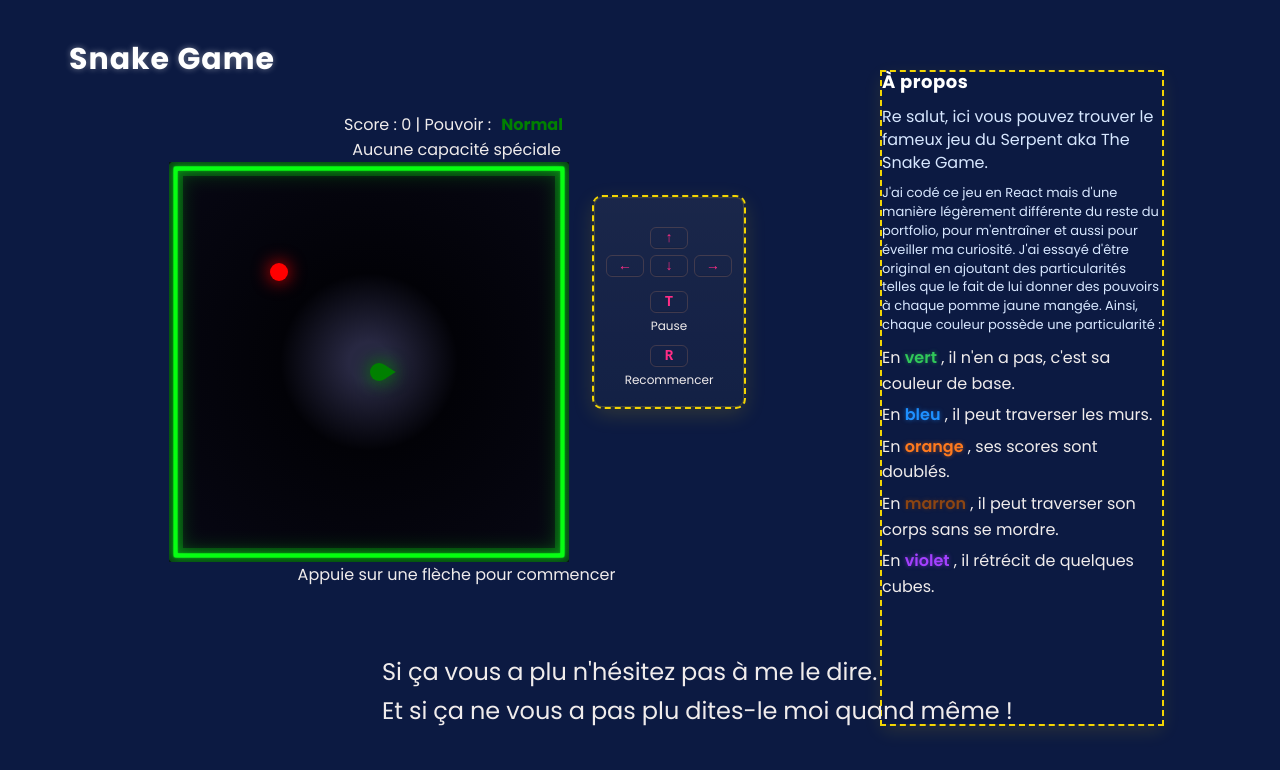
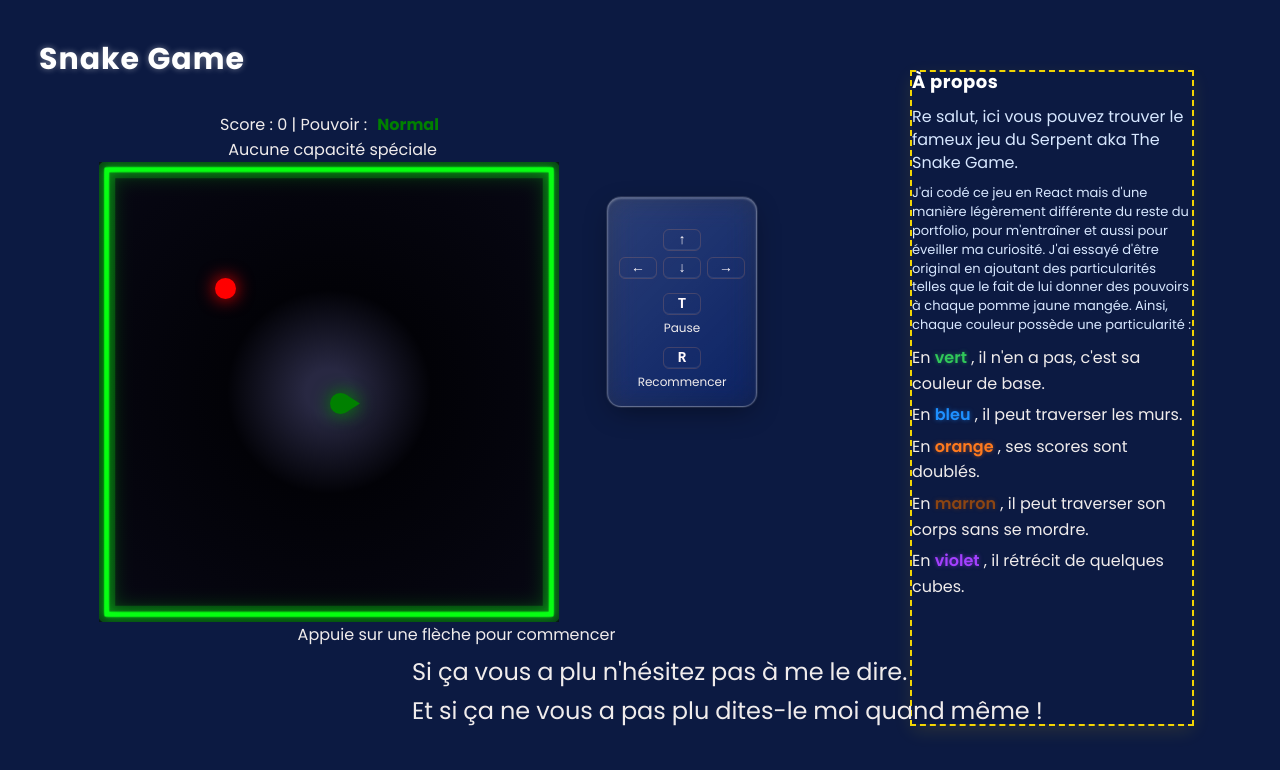
Before and after one commit to Walie-Matthieu/snake-game, a Next.js app: page / in a window 1280 px wide. Shown: the top 770 px of the page. Built offline with nearby package versions, Linux system fonts and the light colour scheme.

Commit message:
score changes

```diff
--- a/app/components/SnakeGame.tsx
+++ b/app/components/SnakeGame.tsx
@@ -107,7 +107,7 @@ export default function SnakeGame({
   // Met à jour la taille du canvas selon la taille de la fenêtre
   useEffect(() => {
     function handleResize() {
-      const size = Math.min(window.innerWidth * 0.9, 400);
+      const size = Math.min(window.innerWidth * 0.9, 460); // taille du Canva, aka boite du Snake
       setCanvasSize(size);
     }
     handleResize();
@@ -793,8 +793,12 @@ export default function SnakeGame({
   const KEY_GROUP_OFFSET_Y = 21; // Déplace les touches verticalement (+ bas / - haut)
 
   // Décalage du panneau entier (colonne des touches)
-  const PANEL_OFFSET_X = 0; // + droite / - gauche
+  const PANEL_OFFSET_X = -17; // + droite / - gauche
   const PANEL_OFFSET_Y = 35; // + bas / - haut
+
+  // Décalage du canvas (déplacer la "boîte" du Snake sans toucher au panneau)
+  const CANVAS_OFFSET_X = -40; // + droite / - gauche
+  const CANVAS_OFFSET_Y = 0; // + bas / - haut
 
   // detecte la largeur de la fenêtre pour décider du layout (évite wrap inattendu)
   const [windowWidth, setWindowWidth] = useState<number>(typeof window !== 'undefined' ? window.innerWidth : 1024);
@@ -837,6 +841,8 @@ export default function SnakeGame({
     minWidth: 0,
     boxSizing: 'border-box',
     overflow: 'hidden',
+    transform: `translate(${CANVAS_OFFSET_X}px, ${CANVAS_OFFSET_Y}px)`,
+    position: 'relative', // permet un translate propre
   };
 
   // helper inline pour style des touches (défini avant le return pour éviter les erreurs)
@@ -851,15 +857,22 @@ export default function SnakeGame({
       borderRadius: 6,
       border: '1px solid rgba(255, 158, 105, 0.18)', // pink border
       background: 'rgba(18, 3, 5, 0)', // light pink background
-      color: '#ff2d86', // pink text
+      color: '#fff9fcff', // pink text
       fontWeight: 700,
       fontSize: 14,
-      boxShadow: 'inset 0 -1px 0 rgba(0,0,0,0.08)'
+      boxShadow: 'inset 0 -1px 0 rgba(243, 237, 237, 0.08)'
     } as React.CSSProperties;
   }
 
   return (
     <div className="flex flex-col items-center gap-4 w-full">
+     <div
+       style={{
+         transform: 'translate(var(--score-offset-x), var(--score-offset-y))',
+         position: 'relative',
+         textAlign: 'center'
+       }}
+     >
        <div className="text-lg font-bold text-green-700">
          Score : {score} | Pouvoir :{' '}
          <span
@@ -878,6 +891,7 @@ export default function SnakeGame({
        </div>
        <div className="text-sm text-gray-500 mb-2">
          {SNAKE_ABILITIES[abilityIndex].description}
+       </div>
      </div>
 
       {/* Container: canvas + contrôle — grid desktop (fixed panel), stacked mobile */}
@@ -913,15 +927,21 @@ export default function SnakeGame({
             flexDirection: 'column',
             alignItems: 'center',
             gap: 10,
-            padding: 8,
-            borderRadius: 8,
-            background: 'linear-gradient(180deg, rgba(255,245,200,0.06), rgba(255,244,180,0.03))',
-            border: '1px solid rgba(255,223,0,0.18)',
+            padding: 10,
+            borderRadius: 14,
+            // Glassmorphism
+            background: 'linear-gradient(135deg, rgba(255,255,255,0.16), rgba(255,255,255,0.04))',
+            border: '1px solid rgba(255,255,255,0.25)',
             boxSizing: 'border-box',
             justifyContent: 'start',
-            outline: '2px dashed rgba(255,223,0,0.95)',
-            boxShadow: '0 6px 22px rgba(255,223,0,0.16), inset 0 1px 0 rgba(255,255,255,0.02)',
-            zIndex: 20,
+            backdropFilter: 'blur(14px) saturate(170%)',
+            WebkitBackdropFilter: 'blur(14px) saturate(170%)',
+            boxShadow:
+              '0 8px 28px -6px rgba(0,0,0,0.45), 0 0 0 1px rgba(255,255,255,0.08), inset 0 1px 2px rgba(255,255,255,0.25)',
+            position: 'relative',
+            overflow: 'hidden',
+            // léger trait lumineux interne
+            outline: '1px solid rgba(255,255,255,0.04)',
           }}
         >
           {/* Groupe complet des touches (déplacé via KEY_GROUP_OFFSET_X/Y) */}
--- a/app/page.module.css
+++ b/app/page.module.css
@@ -429,3 +429,9 @@
   margin-bottom: var(--powerlines-margin-bottom);
   will-change: transform;
 }
+
+
+:root {
+  --score-offset-x: -124px; /* + = droite / - = gauche */
+  --score-offset-y: 0px; /* + = bas    / - = haut  */
+}
```
Lines whose indentation alone changed are shown as unchanged.
